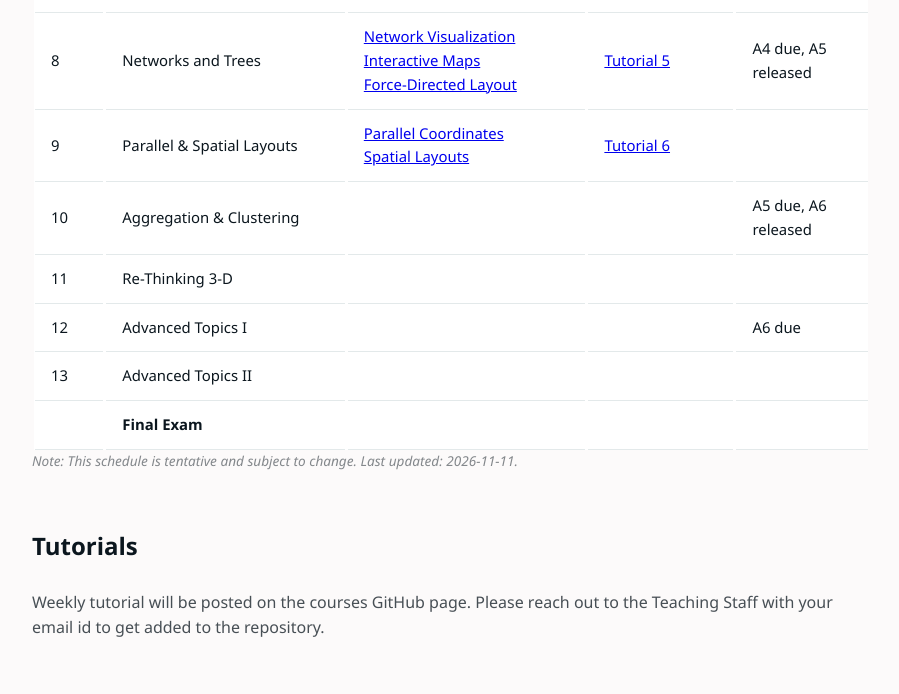
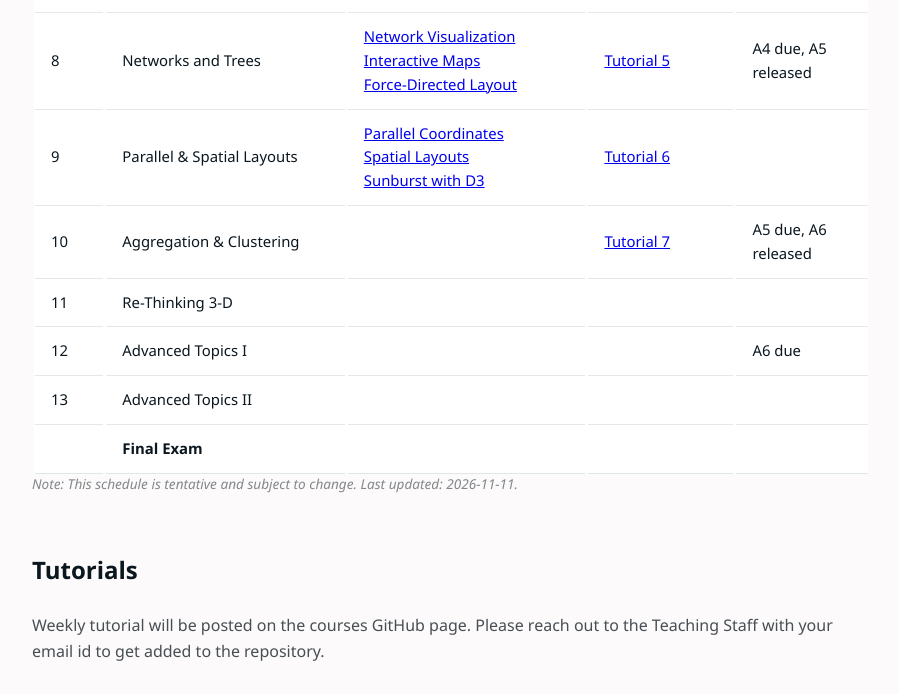
Before and after one commit to mishrs23/COMPSCI-3VA3, a plain HTML site: page index.html in a window 1280 px wide. Shown: the part 1586-2280 px from the top of the page, without its empty margins (190-1089 px from the left). Drawn offline with Linux system fonts and the light colour scheme.

Commit message:
tutorial - 7 released

```diff
--- a/index.html
+++ b/index.html
@@ -72,8 +72,8 @@
           <tr><td>6</td><td>Matrix Alignment </td><td> <a href="https://github.com/Information-Visualization-3VA3-Fall2026/resources/tree/main/lectures"> Visualization Critique</a> <br> <a href="https://github.com/Information-Visualization-3VA3-Fall2026/resources/tree/main/lectures"> Animations</a> <br> <a href="https://github.com/Information-Visualization-3VA3-Fall2026/resources/tree/main/lectures"> Scatterplot Matrices</a> <br> </td><td> <a href="https://github.com/Information-Visualization-3VA3-Fall2026/resources/tree/main/tutorials">Tutorial 3</a> </td><td>A4 released</td></tr>
           <tr><td>7</td><td>Scalar and Vector Fields</td><td> <a href="https://github.com/Information-Visualization-3VA3-Fall2026/resources/tree/main/lectures"> Geometric Data</a> <br> <a href="https://github.com/Information-Visualization-3VA3-Fall2026/resources/tree/main/lectures"> Map Projections</a> <br> <a href="https://github.com/Information-Visualization-3VA3-Fall2026/resources/tree/main/lectures"> Building Maps with D3</a> </td><td> <a href="https://github.com/Information-Visualization-3VA3-Fall2026/resources/tree/main/tutorials">Tutorial 4</a> </td><td> </td></tr>
           <tr><td>8</td><td>Networks and Trees</td><td> <a href="https://github.com/Information-Visualization-3VA3-Fall2026/resources/tree/main/lectures"> Network Visualization</a> <br> <a href="https://github.com/Information-Visualization-3VA3-Fall2026/resources/tree/main/lectures"> Interactive Maps</a> <br> <a href="https://github.com/Information-Visualization-3VA3-Fall2026/resources/tree/main/lectures"> Force-Directed Layout</a> </td><td> <a href="https://github.com/Information-Visualization-3VA3-Fall2026/resources/tree/main/tutorials">Tutorial 5</a> </td><td>A4 due, A5 released</td></tr>
-          <tr><td>9</td><td>Parallel &amp; Spatial Layouts</td><td> <a href="https://github.com/Information-Visualization-3VA3-Fall2026/resources/tree/main/lectures"> Parallel Coordinates </a> <br> <a href="https://github.com/Information-Visualization-3VA3-Fall2026/resources/tree/main/lectures"> Spatial Layouts </a> <br> </td><td> <a href="https://github.com/Information-Visualization-3VA3-Fall2026/resources/tree/main/tutorials">Tutorial 6</a></td><td> </td></tr>
-          <tr><td>10</td><td> Aggregation &amp; Clustering </td><td></td><td></td><td> A5 due, A6 released </td></tr>`
+          <tr><td>9</td><td>Parallel &amp; Spatial Layouts</td><td> <a href="https://github.com/Information-Visualization-3VA3-Fall2026/resources/tree/main/lectures"> Parallel Coordinates </a> <br> <a href="https://github.com/Information-Visualization-3VA3-Fall2026/resources/tree/main/lectures"> Spatial Layouts </a> <br> <a href="https://github.com/Information-Visualization-3VA3-Fall2026/resources/tree/main/lectures"> Sunburst with D3 </a> </td><td> <a href="https://github.com/Information-Visualization-3VA3-Fall2026/resources/tree/main/tutorials">Tutorial 6</a></td><td> </td></tr>
+          <tr><td>10</td><td> Aggregation &amp; Clustering </td><td></td><td> <a href="https://github.com/Information-Visualization-3VA3-Fall2026/resources/tree/main/tutorials">Tutorial 7</a></td><td> A5 due, A6 released </td></tr>`
           <tr><td>11</td><td> Re-Thinking 3-D </td><td></td><td></td><td> </td></tr>
           <tr><td>12</td><td>Advanced Topics I</td><td></td><td></td><td> A6 due </td> </tr>
           <tr><td>13</td><td> Advanced Topics II</td><td></td><td></td><td></td></tr>
```
